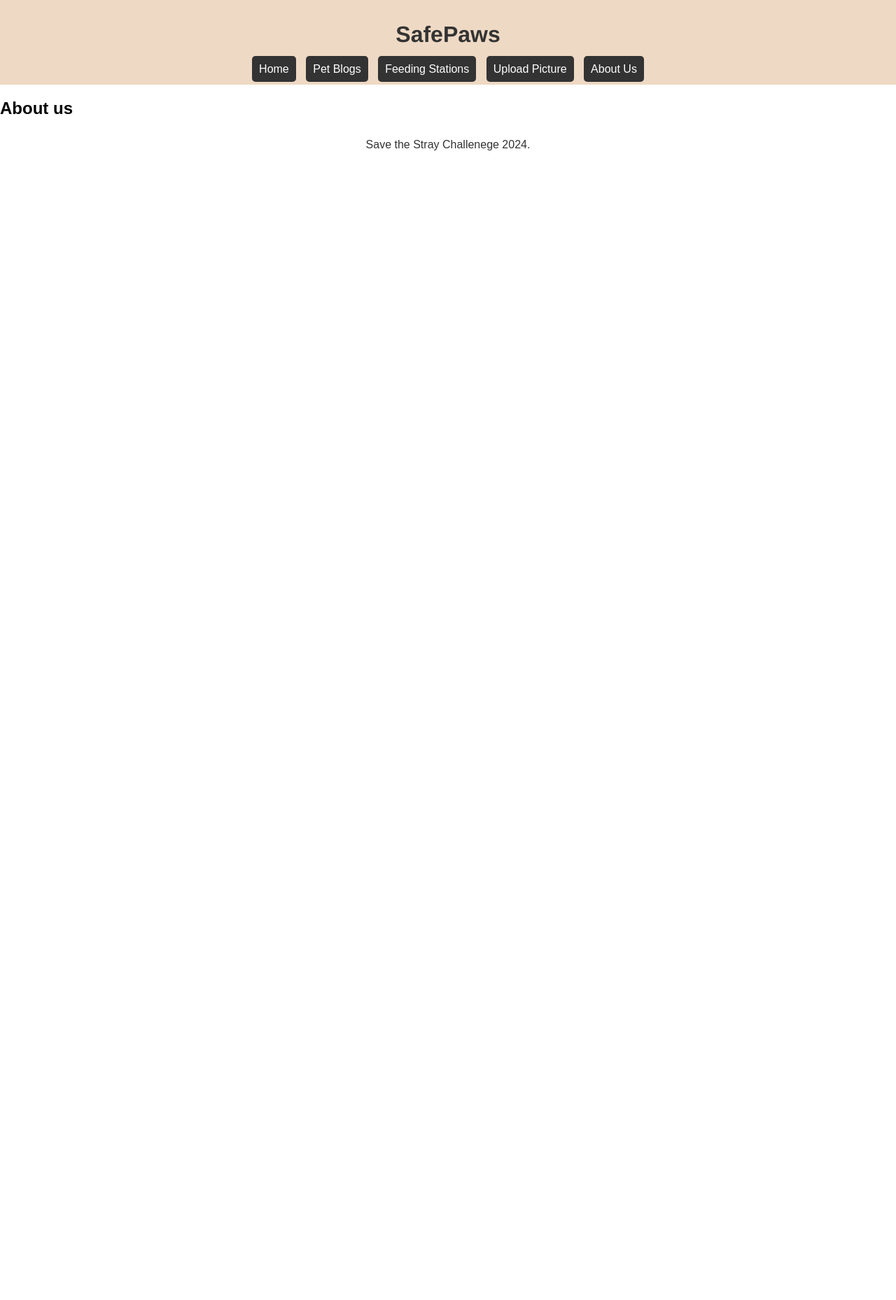
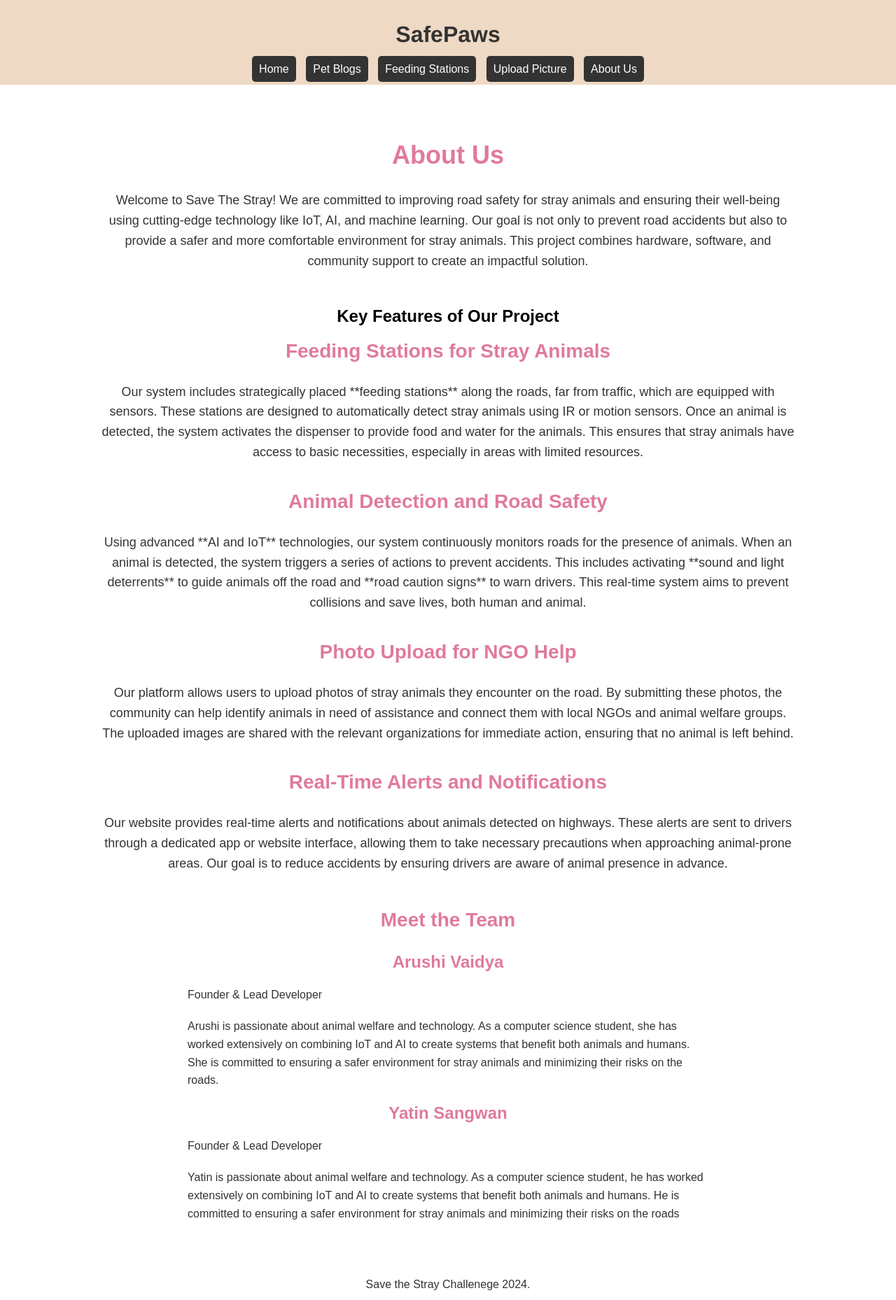
Before and after one commit to arushi-vaidya/SafePaws, a Flask app: page /about in a window 1280 px wide. Shown: the whole page at 70% size. Before the commit the page ends 215 px from the top, so only its background shows below. Run offline with Flask 3, Linux system fonts and the light colour scheme.

Commit message:
Update about_us.html

```diff
--- a/web_app/templates/about_us.html
+++ b/web_app/templates/about_us.html
@@ -1,6 +1,52 @@
 {% extends "base.html" %}
 {% block title %}About Us{% endblock %}
 {% block content %}
-<h2>About us</h2>
-<!-- Content for blogs goes here -->
+<section class="about">
+    <div class="about-content">
+        <h1>About Us</h1>
+        <p>Welcome to Save The Stray! We are committed to improving road safety for stray animals and ensuring their well-being using cutting-edge technology like IoT, AI, and machine learning. Our goal is not only to prevent road accidents but also to provide a safer and more comfortable environment for stray animals. This project combines hardware, software, and community support to create an impactful solution.</p>
+
+        <div class="features">
+            <h2>Key Features of Our Project</h2>
+
+            <div class="feature">
+                <h3>Feeding Stations for Stray Animals</h3>
+                <p>Our system includes strategically placed **feeding stations** along the roads, far from traffic, which are equipped with sensors. These stations are designed to automatically detect stray animals using IR or motion sensors. Once an animal is detected, the system activates the dispenser to provide food and water for the animals. This ensures that stray animals have access to basic necessities, especially in areas with limited resources.</p>
+            </div>
+
+            <div class="feature">
+                <h3>Animal Detection and Road Safety</h3>
+                <p>Using advanced **AI and IoT** technologies, our system continuously monitors roads for the presence of animals. When an animal is detected, the system triggers a series of actions to prevent accidents. This includes activating **sound and light deterrents** to guide animals off the road and **road caution signs** to warn drivers. This real-time system aims to prevent collisions and save lives, both human and animal.</p>
+
+            </div>
+
+            <div class="feature">
+                <h3>Photo Upload for NGO Help</h3>
+                <p>Our platform allows users to upload photos of stray animals they encounter on the road. By submitting these photos, the community can help identify animals in need of assistance and connect them with local NGOs and animal welfare groups. The uploaded images are shared with the relevant organizations for immediate action, ensuring that no animal is left behind.</p>
+
+            </div>
+
+            <div class="feature">
+                <h3>Real-Time Alerts and Notifications</h3>
+                <p>Our website provides real-time alerts and notifications about animals detected on highways. These alerts are sent to drivers through a dedicated app or website interface, allowing them to take necessary precautions when approaching animal-prone areas. Our goal is to reduce accidents by ensuring drivers are aware of animal presence in advance.</p>
+
+            </div>
+        </div>
+
+        <div class="team">
+            <h2>Meet the Team</h2>
+            <div class="team-member">
+                <div class="team-info">
+                    <h3>Arushi Vaidya</h3>
+                    <p>Founder & Lead Developer</p>
+                    <p>Arushi is passionate about animal welfare and technology. As a computer science student, she has worked extensively on combining IoT and AI to create systems that benefit both animals and humans. She is committed to ensuring a safer environment for stray animals and minimizing their risks on the roads.</p>
+                </div>
+                <div class="team-info">
+                <h3>Yatin Sangwan</h3>
+                    <p>Founder & Lead Developer</p>
+                    <p>Yatin is passionate about animal welfare and technology. As a computer science student, he has worked extensively on combining IoT and AI to create systems that benefit both animals and humans. He is committed to ensuring a safer environment for stray animals and minimizing their risks on the roads</p>
+
+                </div>         </div>
+    </div>
+</section>
 {% endblock %}
```
